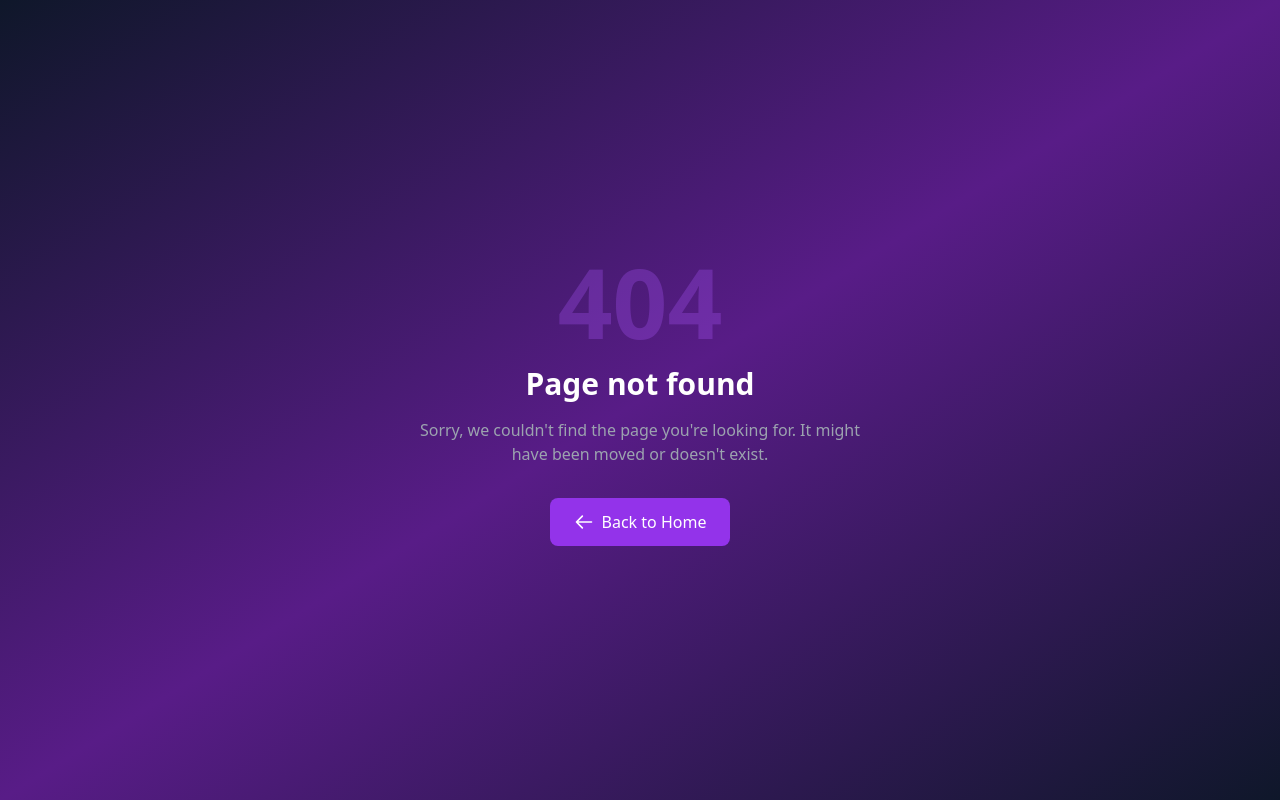
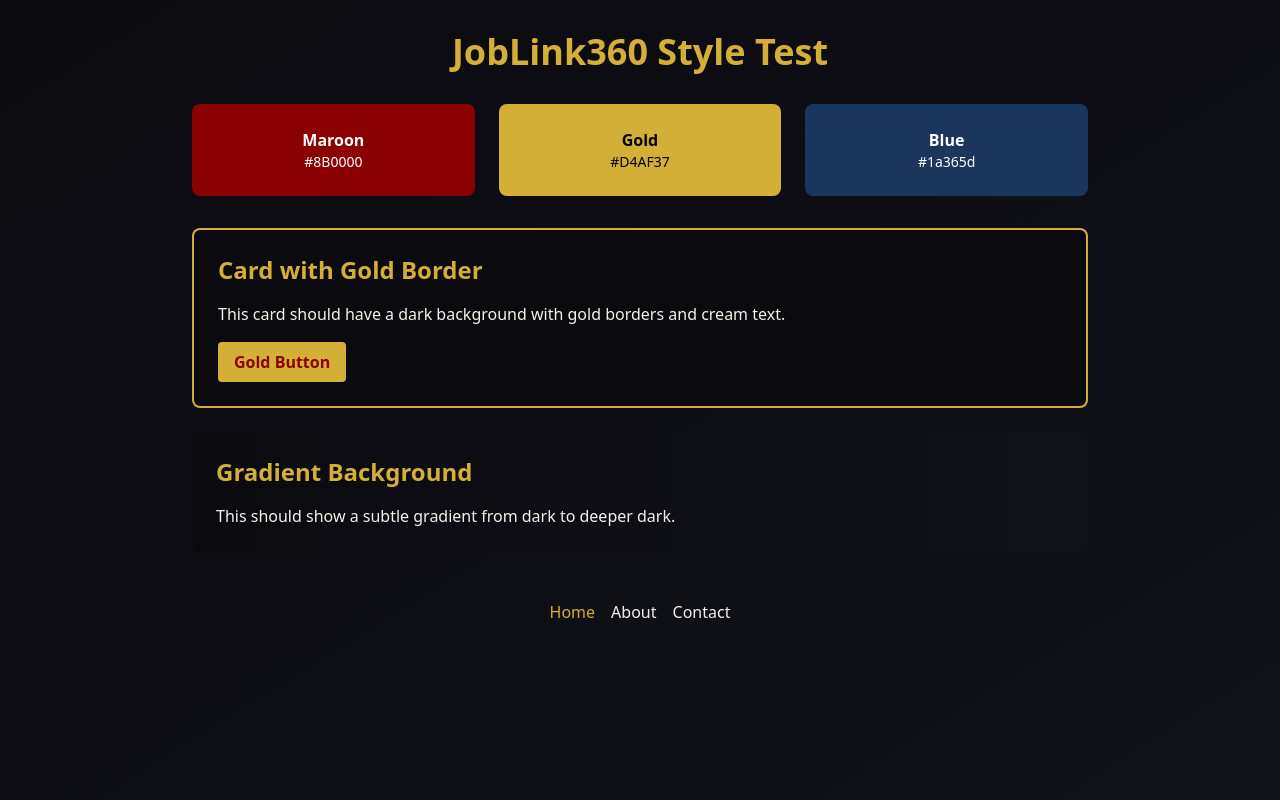
Before and after one commit to dreamteamug-ship-it/joblink360, a Next.js app: page /style-test in a window 1280 px wide. Before the commit this address had no page. Built offline with nearby package versions, Linux system fonts and the light colour scheme.

Commit message:
fix: explicit styling with test page and forced colors

```diff
--- a/app/globals.css
+++ b/app/globals.css
@@ -2,28 +2,28 @@
 @tailwind components;
 @tailwind utilities;
 
-/* Minimal Titan Theme */
-.bg-titan-dark { background-color: #0a0a0f; }
-.bg-titan-deep { background-color: #12121a; }
-.bg-titan-maroon { background-color: #8B0000; }
-.bg-titan-gold { background-color: #D4AF37; }
-.text-titan-cream { color: #f5f0e8; }
-.text-titan-gold { color: #D4AF37; }
-.text-titan-maroon { color: #8B0000; }
-.border-titan-gold { border-color: #D4AF37; }
+/* Force dark background */
+html, body {
+  background-color: #0a0a0f !important;
+  color: #f5f0e8 !important;
+}
+
+/* Explicit color classes */
+.bg-titan-dark { background-color: #0a0a0f !important; }
+.bg-titan-deep { background-color: #12121a !important; }
+.bg-titan-maroon { background-color: #8B0000 !important; }
+.bg-titan-gold { background-color: #D4AF37 !important; }
+.text-titan-cream { color: #f5f0e8 !important; }
+.text-titan-gold { color: #D4AF37 !important; }
+.text-titan-maroon { color: #8B0000 !important; }
+.border-titan-gold { border-color: #D4AF37 !important; }
 
 /* Gradient backgrounds */
-.bg-titan-gradient {
-  background: linear-gradient(135deg, #0a0a0f 0%, #12121a 100%);
+.bg-gradient-titan {
+  background: linear-gradient(135deg, #0a0a0f 0%, #12121a 100%) !important;
 }
 
 /* Ensure full height */
 .min-h-screen-full {
-  min-height: 100vh;
+  min-height: 100vh !important;
 }
-
-/* Force dark background on html/body */
-html, body {
-  background-color: #0a0a0f !important;
-  color: #f5f0e8 !important;
-}
--- a/app/layout.tsx
+++ b/app/layout.tsx
@@ -14,7 +14,7 @@ export default function RootLayout({
   return (
     <html lang="en">
       <body className="bg-titan-dark text-titan-cream min-h-screen-full">
-        <div className="bg-titan-gradient min-h-screen-full">
+        <div className="bg-gradient-titan min-h-screen-full">
           {children}
         </div>
       </body>
--- /dev/null
+++ b/app/style-test/page.tsx
@@ -0,0 +1,64 @@
+'use client'
+
+import React from 'react';
+
+export default function StyleTest() {
+  return (
+    <div className="min-h-screen bg-gradient-to-br from-[#0a0a0f] to-[#12121a] p-8">
+      <div className="max-w-4xl mx-auto">
+        <h1 className="text-4xl font-bold text-[#D4AF37] mb-8 text-center">
+          JobLink360 Style Test
+        </h1>
+
+        {/* Color Palette Display */}
+        <div className="grid grid-cols-1 md:grid-cols-3 gap-6 mb-8">
+          <div className="bg-[#8B0000] p-6 rounded-lg text-center">
+            <h3 className="text-white font-bold">Maroon</h3>
+            <p className="text-white text-sm">#8B0000</p>
+          </div>
+          <div className="bg-[#D4AF37] p-6 rounded-lg text-center">
+            <h3 className="text-black font-bold">Gold</h3>
+            <p className="text-black text-sm">#D4AF37</p>
+          </div>
+          <div className="bg-[#1a365d] p-6 rounded-lg text-center">
+            <h3 className="text-white font-bold">Blue</h3>
+            <p className="text-white text-sm">#1a365d</p>
+          </div>
+        </div>
+
+        {/* Test Components */}
+        <div className="space-y-6">
+          <div className="bg-[#0a0a0f] border-2 border-[#D4AF37] p-6 rounded-lg">
+            <h2 className="text-[#D4AF37] text-2xl font-bold mb-4">Card with Gold Border</h2>
+            <p className="text-[#f5f0e8] mb-4">
+              This card should have a dark background with gold borders and cream text.
+            </p>
+            <button className="bg-[#D4AF37] text-[#8B0000] px-4 py-2 rounded font-bold hover:opacity-90">
+              Gold Button
+            </button>
+          </div>
+
+          <div className="bg-gradient-to-r from-[#0a0a0f] to-[#12121a] p-6 rounded-lg">
+            <h2 className="text-[#D4AF37] text-2xl font-bold mb-4">Gradient Background</h2>
+            <p className="text-[#f5f0e8]">
+              This should show a subtle gradient from dark to deeper dark.
+            </p>
+          </div>
+        </div>
+
+        {/* Navigation Test */}
+        <nav className="mt-12 flex justify-center space-x-4">
+          <a href="#" className="text-[#D4AF37] hover:text-[#E8C84A] font-medium">
+            Home
+          </a>
+          <a href="#" className="text-[#f5f0e8] hover:text-[#D4AF37] font-medium">
+            About
+          </a>
+          <a href="#" className="text-[#f5f0e8] hover:text-[#D4AF37] font-medium">
+            Contact
+          </a>
+        </nav>
+      </div>
+    </div>
+  );
+}
```
